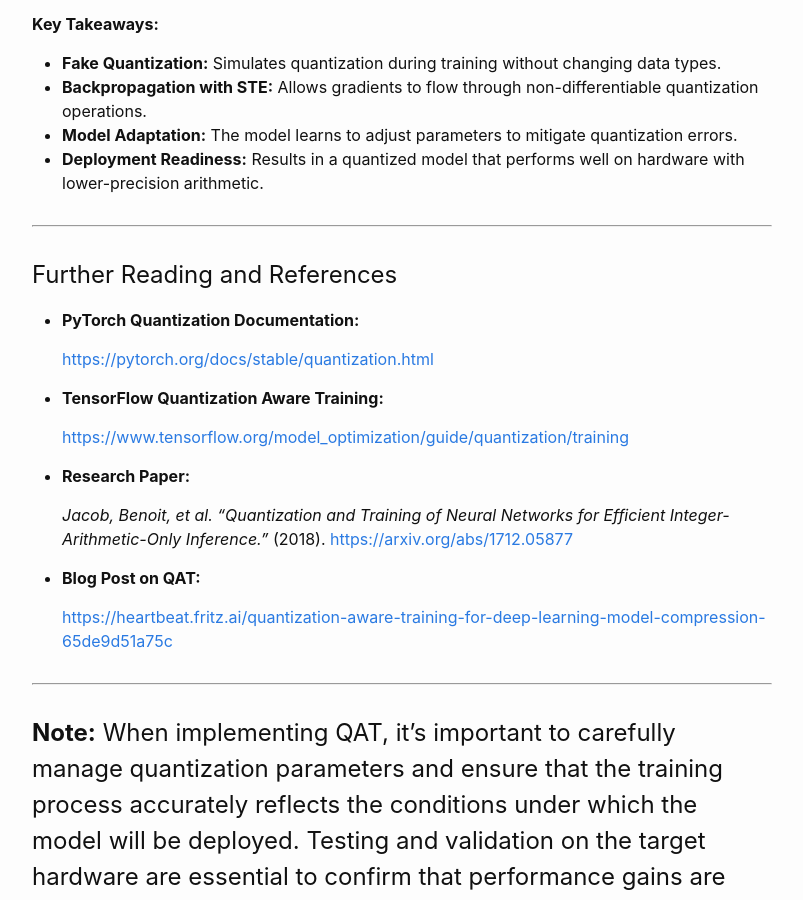
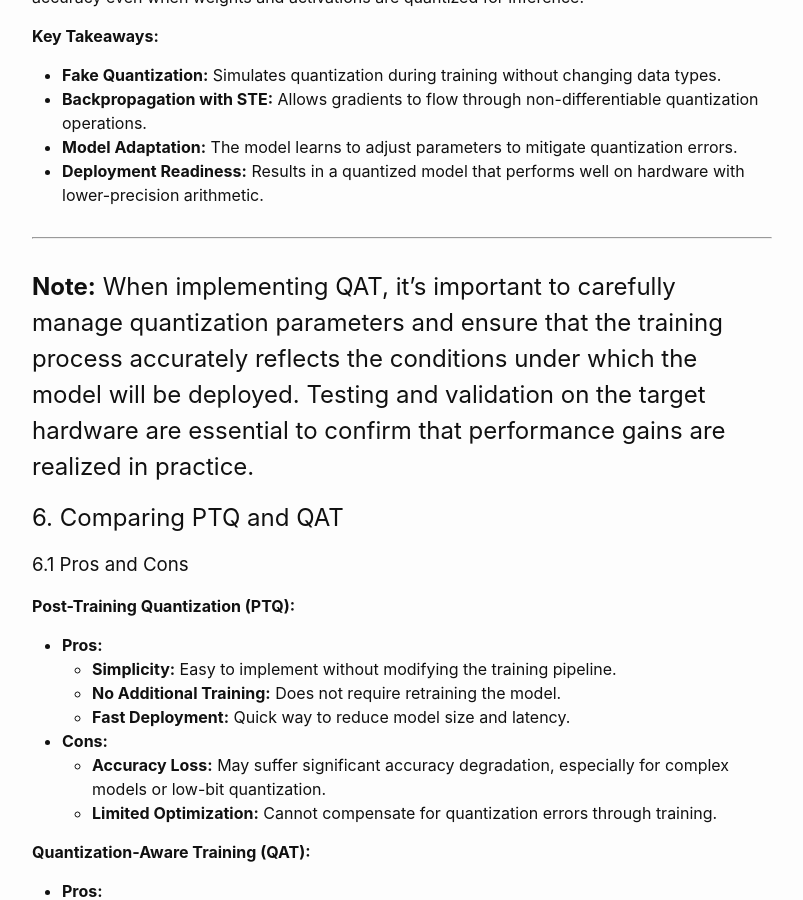
Before and after one commit to panaali/mseyfi.github.io, a Jekyll site: the page built from posts/Quantization.md, in a window 1280 px wide and 900 px high, scrolled down 18658 px. Shown: the whole window, without its empty margins (238-1041 px from the left). Built offline with Jekyll 4.4.1, drawn with Linux system fonts in a browser that asks for light colours; our own code applies the rules of GitHub Pages for plain Markdown files; some of the changed text lies outside the part shown.

Commit message:
Update Quantization.md

````diff
--- a/posts/Quantization.md
+++ b/posts/Quantization.md
@@ -433,15 +433,15 @@ def evaluate(model, data_loader):
 # evaluate(model_int8, test_loader)
 ```
 
-##5. Detailed Explanation of Quantization-Aware Training (QAT)
+## 5. Detailed Explanation of Quantization-Aware Training (QAT)
 
-### Introduction
+### **Introduction**
 
 Quantization-Aware Training (QAT) is a technique used to simulate the effects of quantization during the training of a neural network. The goal is to prepare the model to better handle the reduced precision of quantized representations (such as 8-bit integers) when deployed on hardware that supports lower-precision arithmetic. By incorporating quantization effects into the training process, QAT helps mitigate the accuracy loss that typically accompanies post-training quantization methods.
 
 ---
 
-### What is Quantization-Aware Training?
+### **What is Quantization-Aware Training**?
 
 **Quantization-Aware Training** integrates quantization operations into the training graph of a neural network. It does this by:
 
@@ -453,7 +453,7 @@ The result is a model that has learned to be robust to the quantization errors t
 
 ---
 
-### Understanding Fake Quantization
+### **Understanding Fake Quantization**
 
 *** What is Fake Quantization?***
 
@@ -462,7 +462,7 @@ The result is a model that has learned to be robust to the quantization errors t
 - **Simulating Quantization Errors:** The model experiences the quantization effects during training.
 - **Maintaining Floating-Point Precision for Updates:** The parameters are updated using high-precision floating-point values during backpropagation.
 
-### How Fake Quantization Works
+### **How Fake Quantization Works**
 
 In practice, fake quantization involves:
 
@@ -498,7 +498,7 @@ Given a floating-point tensor $$x$$, fake quantization is applied as:
 
 ---
 
-## Computational Graphs in QAT
+## **Computational Graphs in QAT**
 
 ### How Many Graphs are Used?
 
@@ -518,9 +518,9 @@ In QAT, the computational graph consists of:
 
 ---
 
-### Detailed Explanation of the Forward and Backward Passes in QAT
+### **Detailed Explanation of the Forward and Backward Passes in QAT**
 
-### Forward Pass with Fake Quantization
+### **Forward Pass with Fake Quantization**
 
 1. **Input Quantization:**
 
@@ -582,7 +582,7 @@ $$
 - **Assumption:** $$\frac{\partial q}{\partial x} \approx 1$$ within the quantization range.
 - **Result:** Allows gradients to pass through the quantization nodes unchanged during backpropagation.
 
-### Intuition Behind STE
+### **Intuition Behind STE**
 
 - **Idea:** Treat the quantization operation as if it were the identity function during backpropagation.
 - **Purpose:** Enables the model to learn how to adjust weights despite the non-differentiable quantization steps.
@@ -592,7 +592,7 @@ $$
 
 ## Detailed Steps in Quantization-Aware Training
 
-### 1. Model Preparation
+### **1. Model Preparation**
 
 - **Insert Fake Quantization Nodes:**
 
@@ -604,7 +604,7 @@ $$
   - Define scale factors and zero-points for weights and activations.
   - Can be learned during training or set based on calibration data.
 
-### 2. Training Loop
+### **2. Training Loop**
 
 - **Forward Pass:**
 
@@ -621,7 +621,7 @@ $$
   - Compute gradients using STE through fake quantization nodes.
   - Update model parameters using an optimizer.
 
-### 3. Convergence and Fine-Tuning
+### **3. Convergence and Fine-Tuning**
 
 - **Convergence:**
 
@@ -633,7 +633,7 @@ $$
   - Optional phase to further adjust quantization parameters.
   - Can involve additional calibration or adjustment of scale factors.
 
-### 4. Model Conversion for Inference
+### **4. Model Conversion for Inference**
 
 - **Replace Fake Quantization Nodes:**
 
@@ -651,7 +651,7 @@ $$
 
 **Note:** This example assumes familiarity with PyTorch's quantization APIs.
 
-### Step 1: Define the Model with Quantization Stubs
+### **Step 1: Define the Model with Quantization Stubs**
 
 ```python
 import torch
@@ -682,7 +682,7 @@ class QATModel(nn.Module):
 model = QATModel()
 ```
 
-### Step 2: Prepare the Model for QAT
+### **Step 2: Prepare the Model for QAT**
 
 - **Fuse Modules:**
 
@@ -707,7 +707,7 @@ model = QATModel()
   quantization.prepare_qat(model, inplace=True)
   ```
 
-### Step 3: Train the Model
+### **Step 3: Train the Model**
 
 - **Training Loop:**
 
@@ -725,7 +725,7 @@ model = QATModel()
           optimizer.step()
   ```
 
-### Step 4: Convert to a Quantized Model
+### **Step 4: Convert to a Quantized Model**
 
 - **Convert for Inference:**
 
@@ -742,17 +742,17 @@ model = QATModel()
 
 ## Intuitions Behind Quantization-Aware Training
 
-### 1. Learning to Compensate for Quantization Errors
+### **1. Learning to Compensate for Quantization Errors**
 
 - By exposing the model to quantization effects during training, it can adjust its parameters to minimize the impact of quantization.
 - Weights and biases are optimized to produce accurate results even when quantized.
 
-### 2. Smooth Transition from Training to Inference
+### **2. Smooth Transition from Training to Inference**
 
 - Since the model experiences quantization during training, the transition to the quantized inference model is smoother.
 - Reduces the discrepancy between training and inference behaviors.
 
-### 3. Preserving Model Capacity
+### **3. Preserving Model Capacity**
 
 - Unlike aggressive post-training quantization, QAT allows the model to retain more of its representational capacity.
 - The model learns representations that are inherently more robust to reduced precision.
@@ -761,12 +761,12 @@ model = QATModel()
 
 ## Backpropagation in Quantization-Aware Training
 
-### Handling Non-Differentiable Operations
+### **Handling Non-Differentiable Operations**
 
 - **Problem:** Quantization functions involve rounding, which is non-differentiable.
 - **Solution:** Use the Straight-Through Estimator (STE) to approximate gradients.
 
-### Mathematical Formulation
+### **Mathematical Formulation**
 
 - **Forward Pass:**
 
@@ -787,7 +787,7 @@ model = QATModel()
 
   - **Assumption:** $$\frac{\partial \hat{x}}{\partial x} \approx 1$$ within the quantization range.
 
-### Practical Implications
+### **Practical Implications**
 
 - **Gradient Flow:** Allows gradients to pass through fake quantization nodes as if they were identity functions.
 - **Weight Updates:** Parameters are updated based on the loss computed with quantization effects included.
@@ -812,27 +812,27 @@ model = QATModel()
 
 ## Considerations and Best Practices
 
-### Calibration
+### **Calibration**
 
 - **Importance:** Accurate scale factors and zero-points are critical.
 - **Method:** Use a representative calibration dataset to collect statistics.
 
-### Learning Quantization Parameters
+### **Learning Quantization Parameters**
 
 - Some frameworks allow the scale factors to be learned during training.
 - This can lead to better alignment between quantization parameters and data distribution.
 
-### Choosing Quantization Bits
+### **Choosing Quantization Bits**
 
 - **Common Practice:** Use 8-bit quantization for a balance between efficiency and accuracy.
 - **Lower Bit-Widths:** More aggressive quantization (e.g., 4-bit) may require more careful tuning and can benefit more from QAT.
 
-### Layer Fusion
+### **Layer Fusion**
 
 - **Purpose:** Combining layers (e.g., Conv + BatchNorm + ReLU) reduces quantization errors between layers.
 - **Impact:** Simplifies the computation graph and improves efficiency.
 
-### Avoiding Saturation and Clipping
+### **Avoiding Saturation and Clipping**
 
 - **Issue:** Activations may saturate the quantization range, leading to information loss.
 - **Solution:** Adjust the quantization ranges or use techniques like quantile-based scaling.
@@ -849,26 +849,6 @@ Quantization-Aware Training is a powerful technique to train neural networks tha
 - **Backpropagation with STE:** Allows gradients to flow through non-differentiable quantization operations.
 - **Model Adaptation:** The model learns to adjust parameters to mitigate quantization errors.
 - **Deployment Readiness:** Results in a quantized model that performs well on hardware with lower-precision arithmetic.
-
----
-
-## Further Reading and References
-
-- **PyTorch Quantization Documentation:**
-
-  [https://pytorch.org/docs/stable/quantization.html](https://pytorch.org/docs/stable/quantization.html)
-
-- **TensorFlow Quantization Aware Training:**
-
-  [https://www.tensorflow.org/model_optimization/guide/quantization/training](https://www.tensorflow.org/model_optimization/guide/quantization/training)
-
-- **Research Paper:**
-
-  *Jacob, Benoit, et al. "Quantization and Training of Neural Networks for Efficient Integer-Arithmetic-Only Inference."* (2018). [https://arxiv.org/abs/1712.05877](https://arxiv.org/abs/1712.05877)
-
-- **Blog Post on QAT:**
-
-  [https://heartbeat.fritz.ai/quantization-aware-training-for-deep-learning-model-compression-65de9d51a75c](https://heartbeat.fritz.ai/quantization-aware-training-for-deep-learning-model-compression-65de9d51a75c)
 
 ---
 
````
